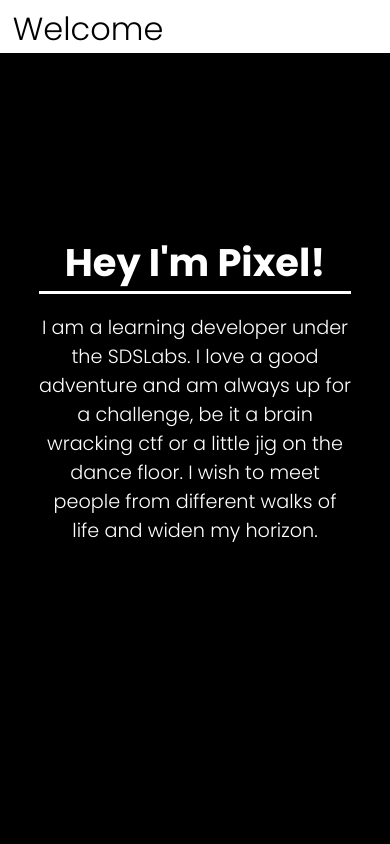
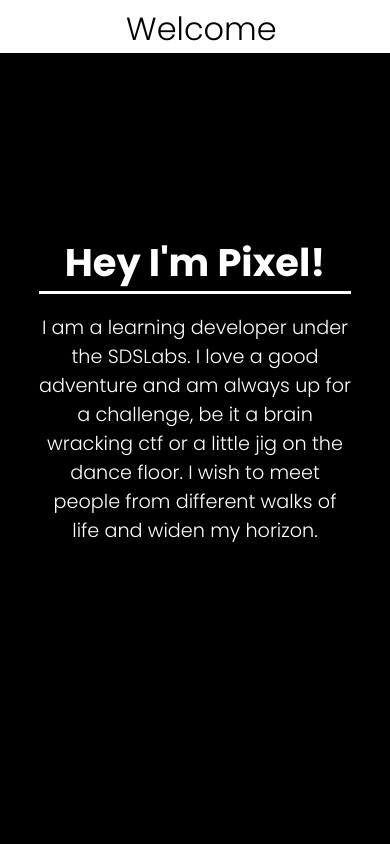
Before and after one commit to blackpanther26/PIXEL, a plain HTML site: page index.html in a window 390 px wide. Shown: the top 844 px of the page. Drawn offline with Linux system fonts and the light colour scheme; a web font is replaced by a local one.

Commit message:
centres the title

```diff
--- a/styles/navbar.css
+++ b/styles/navbar.css
@@ -77,8 +77,9 @@ body {
     display: inline-block;
     padding:1rem ;
   }
-  .nav-title{
-    padding-top: 0%;
+  .nav > .nav-header > .nav-title {
+    display: block;
+    text-align: center;
   }
   .nav > .nav-btn > label:hover,
   .nav #nav-check:checked ~ .nav-btn > label {
```
